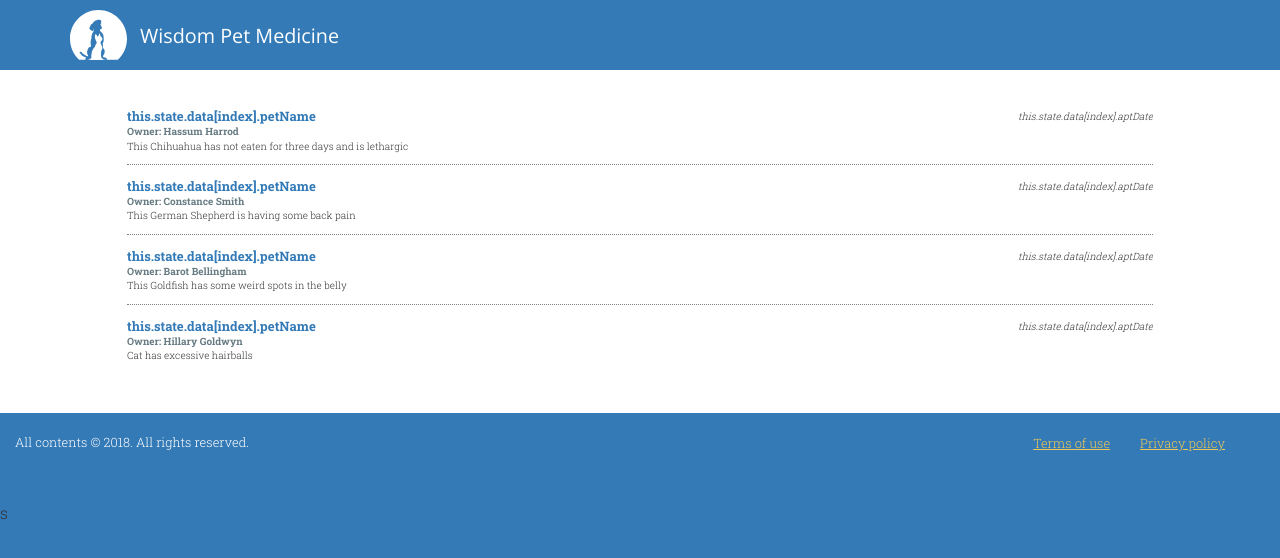
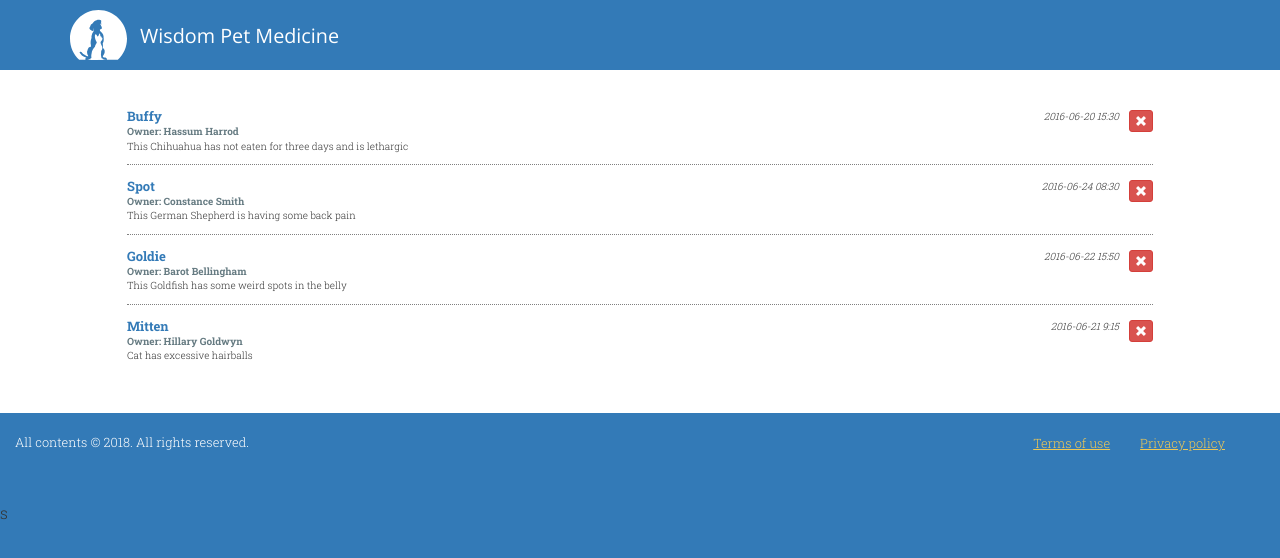
Before and after one commit to salma71192/wisdom-pet-medicine, a React (Create React App) app: page / in a window 1280 px wide. Shown: the top 558 px of the page. Built offline with nearby package versions, Linux system fonts and the light colour scheme.

Commit message:
Delete Appointments

```diff
--- a/src/Appointment.js
+++ b/src/Appointment.js
@@ -6,22 +6,36 @@ class Appointment extends Component {
     data: []
   }
 
+  // Load data from data.json file
   componentDidMount() {
-      this.setState({
-        data: Data
-      });
+    this.setState({
+      data: Data
+    });
   }
 
+  handleDelete = (e) => {
+    var allItems = this.state.data;
+    allItems.splice(e.target.value, 1);
+    console.log(e.target.value);
+    console.log(allItems);
+    this.setState({
+      data: allItems
+    });
+  };
 
   render() {
     var appItems = this.state.data;
-    console.log(appItems);
     var renderAppItems = appItems.map((item, index) => {
           return(
             <li className="pet-item media" key={index}>
+              <div className="pull-right">
+                <button className="pet-delete btn btn-xs btn-danger" onClick={this.handleDelete}>
+                  <span className="glyphicon glyphicon-remove"></span>
+                </button>
+              </div>
               <div className="pet-head">
-                <span className="pet-name">this.state.data[index].petName</span>
-                <span className="apt-date pull-right">this.state.data[index].aptDate</span>
+                <span className="pet-name">{this.state.data[index].petName}</span>
+                <span className="apt-date pull-right">{this.state.data[index].aptDate}</span>
               </div>
               <div className="owner-name">
                 <span className="label-item">Owner: {this.state.data[index].ownerName}</span>
@@ -33,8 +47,8 @@ class Appointment extends Component {
 
     return (
       <ul className="item-list media-list">{renderAppItems}</ul>
-    )
-  }
-}
+    ) // return
+  } // render
+} // Appointment class
 
 export default Appointment;
```
Also changed, not shown: package.json (line endings or trailing spaces), 1 other file (tests, documents, lock files or other folders).
